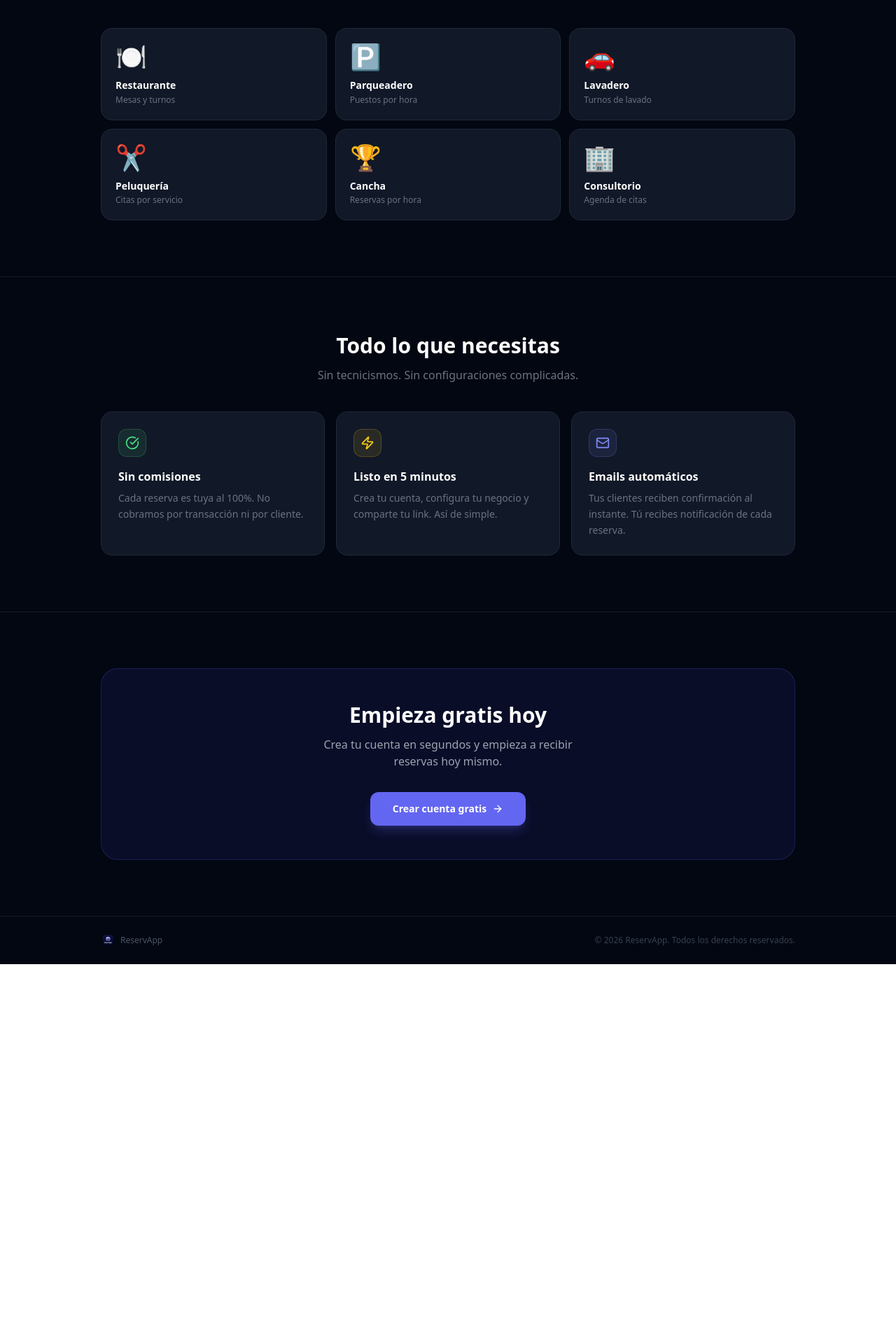
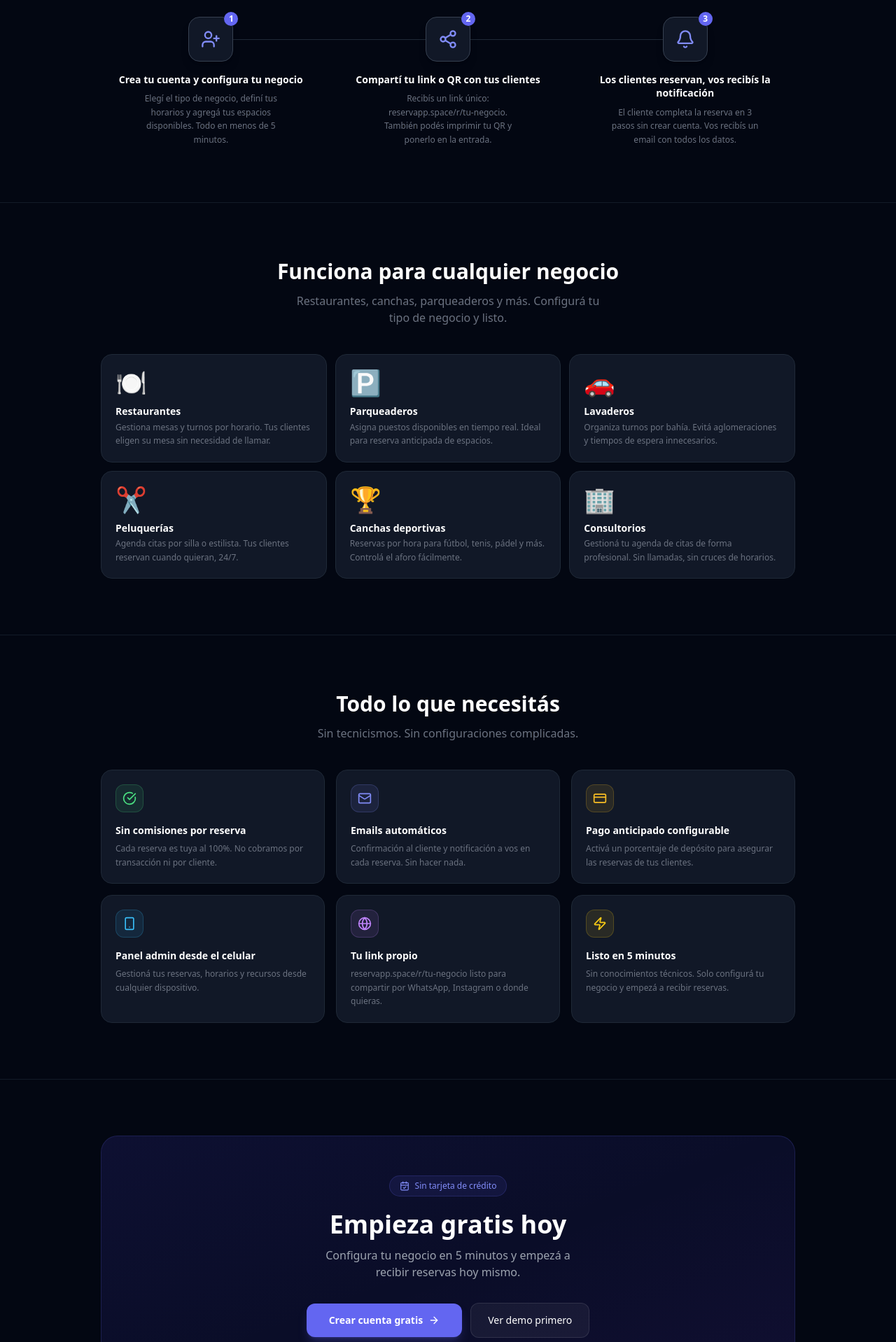
Before and after one commit to 2Edwin001/ReservApp, a React (Vite) app: page / in a window 1280 px wide. Shown: the part 742-2660 px from the top of the page at 70% size. Before the commit the page ends 2120 px from the top, so only its background shows below. Built offline with nearby package versions, Linux system fonts and the light colour scheme; no server answers.

Commit message:
feat: resource selector in booking + landing page overhaul

```diff
--- a/src/pages/public/LandingPage.jsx
+++ b/src/pages/public/LandingPage.jsx
@@ -1,16 +1,31 @@
 import { Link } from 'react-router-dom'
 import { useEffect } from 'react'
 import {
-  CheckCircle, Zap, Mail, ArrowRight, CalendarCheck,
+  ArrowRight, CalendarCheck, CheckCircle, Mail, Zap,
+  UserPlus, Share2, Bell, Smartphone, Globe, CreditCard,
 } from 'lucide-react'
 
-const BUSINESS_TYPES = [
-  { id: 'restaurant', icon: '🍽️', name: 'Restaurante',   desc: 'Mesas y turnos' },
-  { id: 'parking',    icon: '🅿️', name: 'Parqueadero',   desc: 'Puestos por hora' },
-  { id: 'carwash',    icon: '🚗', name: 'Lavadero',       desc: 'Turnos de lavado' },
-  { id: 'salon',      icon: '✂️', name: 'Peluquería',     desc: 'Citas por servicio' },
-  { id: 'court',      icon: '🏆', name: 'Cancha',         desc: 'Reservas por hora' },
-  { id: 'office',     icon: '🏢', name: 'Consultorio',    desc: 'Agenda de citas' },
+// ─── Data ─────────────────────────────────────────────────────────────────────
+
+const STEPS = [
+  {
+    n: '1',
+    icon: UserPlus,
+    title: 'Crea tu cuenta y configura tu negocio',
+    desc: 'Elegí el tipo de negocio, definí tus horarios y agregá tus espacios disponibles. Todo en menos de 5 minutos.',
+  },
+  {
+    n: '2',
+    icon: Share2,
+    title: 'Compartí tu link o QR con tus clientes',
+    desc: 'Recibís un link único: reservapp.space/r/tu-negocio. También podés imprimir tu QR y ponerlo en la entrada.',
+  },
+  {
+    n: '3',
+    icon: Bell,
+    title: 'Los clientes reservan, vos recibís la notificación',
+    desc: 'El cliente completa la reserva en 3 pasos sin crear cuenta. Vos recibís un email con todos los datos.',
+  },
 ]
 
 const BENEFITS = [
@@ -18,24 +33,80 @@ const BENEFITS = [
     icon: CheckCircle,
     color: 'text-green-400',
     bg: 'bg-green-400/10 border-green-400/20',
-    title: 'Sin comisiones',
+    title: 'Sin comisiones por reserva',
     desc: 'Cada reserva es tuya al 100%. No cobramos por transacción ni por cliente.',
+  },
+  {
+    icon: Mail,
+    color: 'text-indigo-400',
+    bg: 'bg-indigo-400/10 border-indigo-400/20',
+    title: 'Emails automáticos',
+    desc: 'Confirmación al cliente y notificación a vos en cada reserva. Sin hacer nada.',
+  },
+  {
+    icon: CreditCard,
+    color: 'text-amber-400',
+    bg: 'bg-amber-400/10 border-amber-400/20',
+    title: 'Pago anticipado configurable',
+    desc: 'Activá un porcentaje de depósito para asegurar las reservas de tus clientes.',
+  },
+  {
+    icon: Smartphone,
+    color: 'text-sky-400',
+    bg: 'bg-sky-400/10 border-sky-400/20',
+    title: 'Panel admin desde el celular',
+    desc: 'Gestioná tus reservas, horarios y recursos desde cualquier dispositivo.',
+  },
+  {
+    icon: Globe,
+    color: 'text-purple-400',
+    bg: 'bg-purple-400/10 border-purple-400/20',
+    title: 'Tu link propio',
+    desc: 'reservapp.space/r/tu-negocio listo para compartir por WhatsApp, Instagram o donde quieras.',
   },
   {
     icon: Zap,
     color: 'text-yellow-400',
     bg: 'bg-yellow-400/10 border-yellow-400/20',
     title: 'Listo en 5 minutos',
-    desc: 'Crea tu cuenta, configura tu negocio y comparte tu link. Así de simple.',
+    desc: 'Sin conocimientos técnicos. Solo configurá tu negocio y empezá a recibir reservas.',
+  },
+]
+
+const FOR_WHO = [
+  {
+    icon: '🍽️',
+    name: 'Restaurantes',
+    desc: 'Gestiona mesas y turnos por horario. Tus clientes eligen su mesa sin necesidad de llamar.',
   },
   {
-    icon: Mail,
-    color: 'text-indigo-400',
-    bg: 'bg-indigo-400/10 border-indigo-400/20',
-    title: 'Emails automáticos',
-    desc: 'Tus clientes reciben confirmación al instante. Tú recibes notificación de cada reserva.',
+    icon: '🅿️',
+    name: 'Parqueaderos',
+    desc: 'Asigna puestos disponibles en tiempo real. Ideal para reserva anticipada de espacios.',
+  },
+  {
+    icon: '🚗',
+    name: 'Lavaderos',
+    desc: 'Organiza turnos por bahía. Evitá aglomeraciones y tiempos de espera innecesarios.',
+  },
+  {
+    icon: '✂️',
+    name: 'Peluquerías',
+    desc: 'Agenda citas por silla o estilista. Tus clientes reservan cuando quieran, 24/7.',
+  },
+  {
+    icon: '🏆',
+    name: 'Canchas deportivas',
+    desc: 'Reservas por hora para fútbol, tenis, pádel y más. Controlá el aforo fácilmente.',
+  },
+  {
+    icon: '🏢',
+    name: 'Consultorios',
+    desc: 'Gestioná tu agenda de citas de forma profesional. Sin llamadas, sin cruces de horarios.',
   },
 ]
+
+// ─── Component ────────────────────────────────────────────────────────────────
 
 export default function LandingPage() {
   useEffect(() => { document.title = 'ReservApp — Reservas online para tu negocio' }, [])
@@ -69,7 +140,6 @@ export default function LandingPage() {
 
       {/* ── Hero ── */}
       <section className="relative overflow-hidden">
-        {/* Background glow */}
         <div className="absolute inset-0 opacity-[0.03]" style={{
           backgroundImage: `linear-gradient(#fff 1px, transparent 1px), linear-gradient(90deg, #fff 1px, transparent 1px)`,
           backgroundSize: '40px 40px',
@@ -77,7 +147,6 @@ export default function LandingPage() {
         <div className="absolute top-0 left-1/2 -translate-x-1/2 w-[600px] h-[300px] bg-indigo-600/20 rounded-full blur-3xl pointer-events-none" />
 
         <div className="relative max-w-5xl mx-auto px-4 pt-16 pb-20 sm:pt-24 sm:pb-28 text-center">
-          {/* Badge */}
           <div className="inline-flex items-center gap-2 bg-indigo-500/10 border border-indigo-500/20 rounded-full px-3.5 py-1.5 mb-6">
             <CalendarCheck className="w-3.5 h-3.5 text-indigo-400" />
             <span className="text-xs font-medium text-indigo-400">100% gratis para empezar</span>
@@ -89,11 +158,10 @@ export default function LandingPage() {
           </h1>
 
           <p className="text-gray-400 text-base sm:text-lg max-w-xl mx-auto mb-8 leading-relaxed">
-            Sin comisiones, sin complicaciones. Tus clientes reservan,
-            tú te enfocas en atenderlos.
+            Sin comisiones, sin complicaciones. Tus clientes reservan en 3 pasos,
+            tú te enfocás en atenderlos.
           </p>
 
-          {/* CTAs */}
           <div className="flex flex-col sm:flex-row items-center justify-center gap-3">
             <Link
               to="/register"
@@ -112,6 +180,41 @@ export default function LandingPage() {
         </div>
       </section>
 
+      {/* ── Cómo funciona ── */}
+      <section className="py-16 sm:py-20 border-t border-gray-800/60">
+        <div className="max-w-5xl mx-auto px-4">
+          <div className="text-center mb-12">
+            <h2 className="text-2xl sm:text-3xl font-bold text-white mb-3">
+              Cómo funciona
+            </h2>
+            <p className="text-gray-500 text-sm sm:text-base max-w-md mx-auto">
+              Tres pasos y tu negocio ya está recibiendo reservas.
+            </p>
+          </div>
+
+          <div className="relative grid grid-cols-1 sm:grid-cols-3 gap-6">
+            {/* Connecting line on desktop */}
+            <div className="hidden sm:block absolute top-8 left-[calc(16.67%+16px)] right-[calc(16.67%+16px)] h-px bg-gray-800" />
+
+            {STEPS.map((s) => {
+              const Icon = s.icon
+              return (
+                <div key={s.n} className="relative flex flex-col items-center text-center sm:items-center">
+                  <div className="relative z-10 w-16 h-16 rounded-2xl bg-gray-900 border border-gray-700 flex items-center justify-center mb-4 shadow-lg">
+                    <Icon className="w-7 h-7 text-indigo-400" />
+                    <span className="absolute -top-2 -right-2 w-5 h-5 rounded-full bg-indigo-500 text-white text-xs font-bold flex items-center justify-center">
+                      {s.n}
+                    </span>
+                  </div>
+                  <h3 className="text-sm font-semibold text-white mb-2 leading-snug">{s.title}</h3>
+                  <p className="text-xs text-gray-500 leading-relaxed max-w-[220px]">{s.desc}</p>
+                </div>
+              )
+            })}
+          </div>
+        </div>
+      </section>
+
       {/* ── Tipos de negocio ── */}
       <section className="py-16 sm:py-20 border-t border-gray-800/60">
         <div className="max-w-5xl mx-auto px-4">
@@ -120,19 +223,19 @@ export default function LandingPage() {
               Funciona para cualquier negocio
             </h2>
             <p className="text-gray-500 text-sm sm:text-base max-w-md mx-auto">
-              Restaurantes, canchas, parqueaderos y más. Configura tu tipo de negocio y listo.
+              Restaurantes, canchas, parqueaderos y más. Configurá tu tipo de negocio y listo.
             </p>
           </div>
 
           <div className="grid grid-cols-2 sm:grid-cols-3 gap-3">
-            {BUSINESS_TYPES.map(bt => (
+            {FOR_WHO.map(bt => (
               <div
-                key={bt.id}
-                className="bg-gray-900 border border-gray-800 rounded-2xl p-4 sm:p-5 hover:border-gray-700 transition-colors group"
+                key={bt.name}
+                className="bg-gray-900 border border-gray-800 rounded-2xl p-4 sm:p-5 hover:border-gray-700 transition-colors"
               >
                 <span className="text-3xl sm:text-4xl block mb-3">{bt.icon}</span>
-                <p className="text-sm font-semibold text-white leading-tight">{bt.name}</p>
-                <p className="text-xs text-gray-500 mt-1">{bt.desc}</p>
+                <p className="text-sm font-semibold text-white leading-tight mb-1">{bt.name}</p>
+                <p className="text-xs text-gray-500 leading-relaxed">{bt.desc}</p>
               </div>
             ))}
           </div>
@@ -144,23 +247,23 @@ export default function LandingPage() {
         <div className="max-w-5xl mx-auto px-4">
           <div className="text-center mb-10">
             <h2 className="text-2xl sm:text-3xl font-bold text-white mb-3">
-              Todo lo que necesitas
+              Todo lo que necesitás
             </h2>
             <p className="text-gray-500 text-sm sm:text-base">
               Sin tecnicismos. Sin configuraciones complicadas.
             </p>
           </div>
 
-          <div className="grid grid-cols-1 sm:grid-cols-3 gap-4">
+          <div className="grid grid-cols-1 sm:grid-cols-2 lg:grid-cols-3 gap-4">
             {BENEFITS.map(b => {
               const Icon = b.icon
               return (
-                <div key={b.title} className="bg-gray-900 border border-gray-800 rounded-2xl p-5 sm:p-6">
+                <div key={b.title} className="bg-gray-900 border border-gray-800 rounded-2xl p-5">
                   <div className={`w-10 h-10 rounded-xl border flex items-center justify-center mb-4 ${b.bg}`}>
                     <Icon className={`w-5 h-5 ${b.color}`} />
                   </div>
-                  <h3 className="text-base font-semibold text-white mb-2">{b.title}</h3>
-                  <p className="text-gray-500 text-sm leading-relaxed">{b.desc}</p>
+                  <h3 className="text-sm font-semibold text-white mb-1.5">{b.title}</h3>
+                  <p className="text-gray-500 text-xs leading-relaxed">{b.desc}</p>
                 </div>
               )
             })}
@@ -171,20 +274,43 @@ export default function LandingPage() {
       {/* ── CTA final ── */}
       <section className="py-16 sm:py-20 border-t border-gray-800/60">
         <div className="max-w-5xl mx-auto px-4">
-          <div className="bg-indigo-600/10 border border-indigo-500/20 rounded-2xl sm:rounded-3xl p-8 sm:p-12 text-center">
-            <h2 className="text-2xl sm:text-3xl font-bold text-white mb-3">
+          <div className="relative overflow-hidden bg-indigo-600/10 border border-indigo-500/20 rounded-2xl sm:rounded-3xl p-8 sm:p-14 text-center">
+            {/* Background glow */}
+            <div className="absolute inset-0 bg-gradient-to-br from-indigo-600/5 via-transparent to-purple-600/5 pointer-events-none" />
+
+            <div className="relative">
+              <div className="inline-flex items-center gap-2 bg-indigo-500/10 border border-indigo-500/20 rounded-full px-3.5 py-1.5 mb-5">
+                <CalendarCheck className="w-3.5 h-3.5 text-indigo-400" />
+                <span className="text-xs font-medium text-indigo-400">Sin tarjeta de crédito</span>
+              </div>
+
+              <h2 className="text-2xl sm:text-4xl font-bold text-white mb-3 leading-tight">
                 Empieza gratis hoy
               </h2>
-            <p className="text-gray-400 text-sm sm:text-base mb-8 max-w-sm mx-auto">
-              Crea tu cuenta en segundos y empieza a recibir reservas hoy mismo.
+              <p className="text-gray-400 text-sm sm:text-base mb-8 max-w-sm mx-auto leading-relaxed">
+                Configura tu negocio en 5 minutos y empezá a recibir reservas hoy mismo.
               </p>
+
+              <div className="flex flex-col sm:flex-row items-center justify-center gap-3">
                 <Link
                   to="/register"
-              className="inline-flex items-center justify-center gap-2 bg-indigo-500 hover:bg-indigo-600 text-white font-semibold px-8 py-3.5 rounded-xl transition-colors text-sm shadow-lg shadow-indigo-500/25 w-full sm:w-auto"
+                  className="w-full sm:w-auto inline-flex items-center justify-center gap-2 bg-indigo-500 hover:bg-indigo-600 text-white font-semibold px-8 py-3.5 rounded-xl transition-colors text-sm shadow-lg shadow-indigo-500/25"
                 >
                   Crear cuenta gratis
                   <ArrowRight className="w-4 h-4" />
                 </Link>
+                <Link
+                  to="/r/mi-restaurante"
+                  className="w-full sm:w-auto inline-flex items-center justify-center gap-2 bg-white/5 hover:bg-white/10 border border-white/10 text-white font-medium px-6 py-3.5 rounded-xl transition-colors text-sm"
+                >
+                  Ver demo primero
+                </Link>
+              </div>
+
+              <p className="text-gray-700 text-xs mt-6">
+                Sin compromisos · Sin tarjeta de crédito · Sin comisiones
+              </p>
+            </div>
           </div>
         </div>
       </section>
```
Also changed, not shown: src/pages/public/ReservaPage.jsx (+116 -49 lines). Lines whose indentation alone changed are shown as unchanged.
